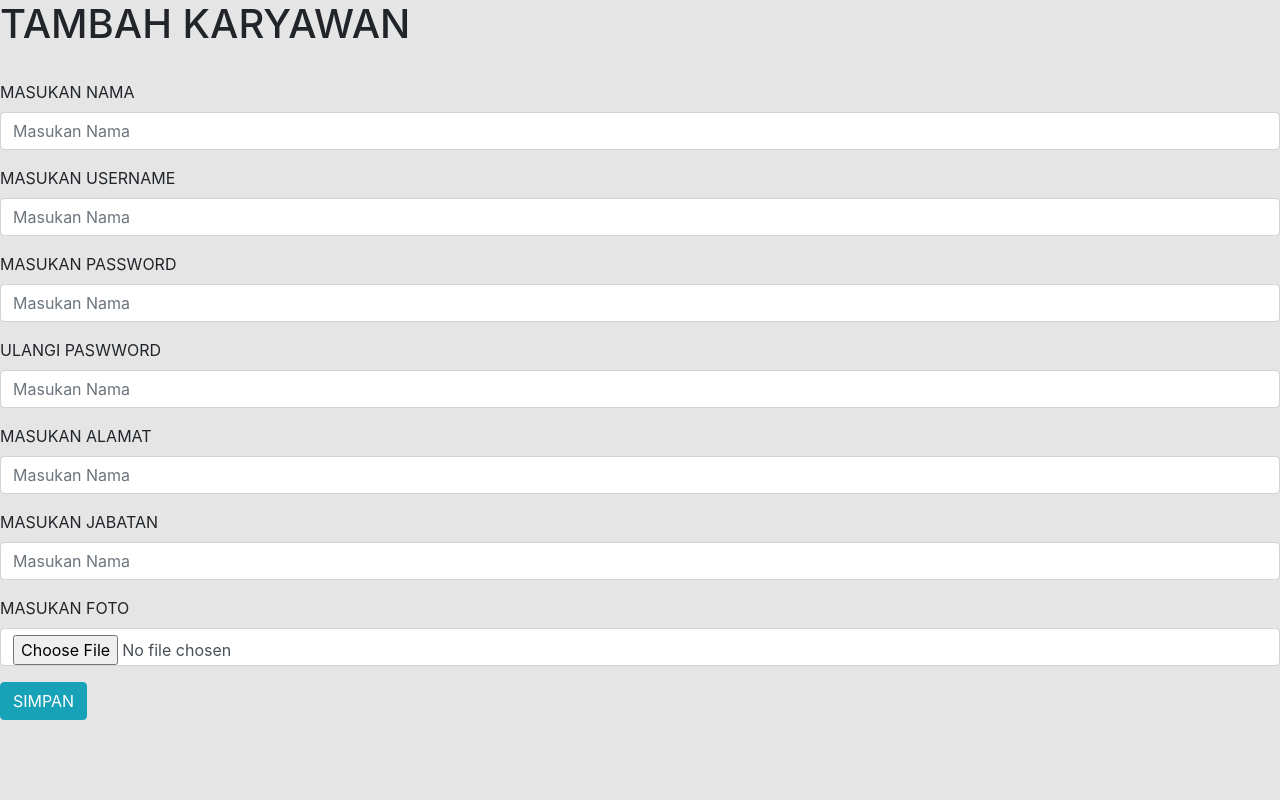
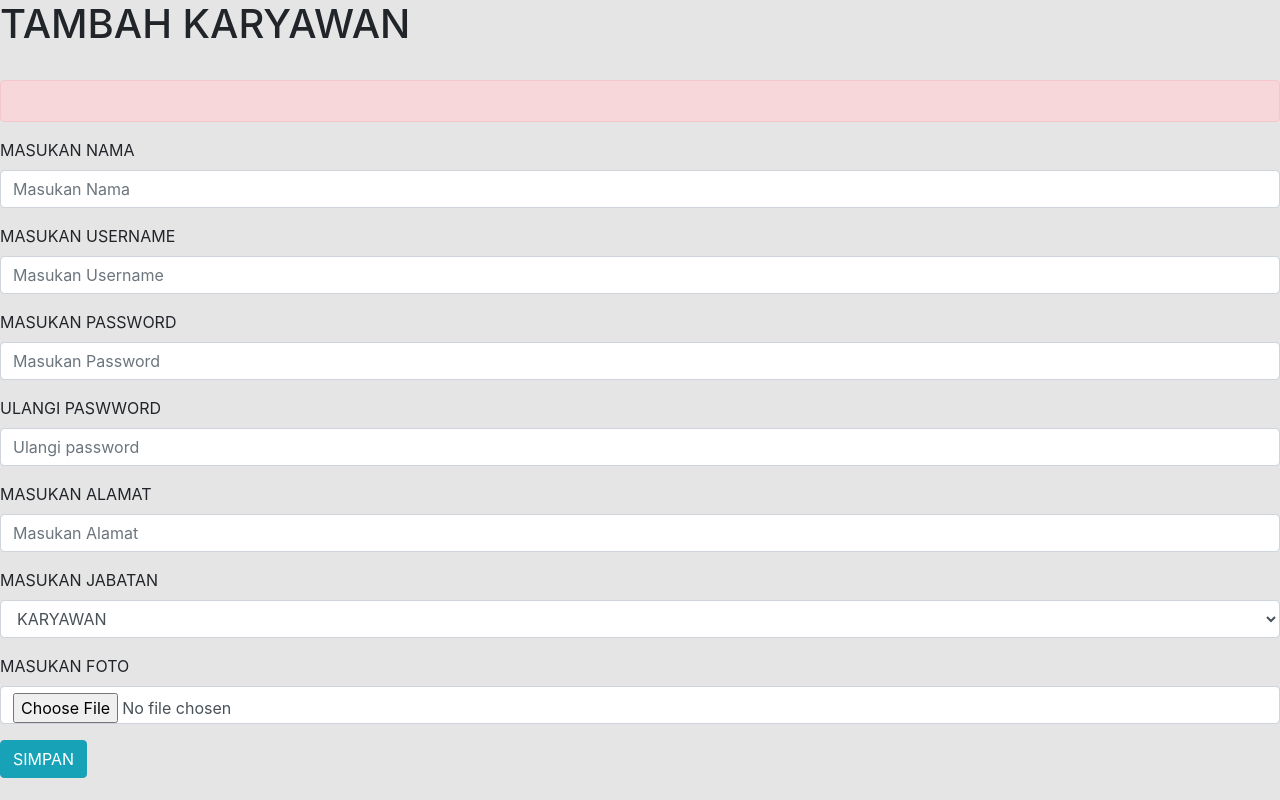
Before and after one commit to dikimeip/website-laundry-codeigniter, a PHP site: the page made by application/views/admin/tambah_karyawan.php in a window 1280 px wide. Run offline with PHP 8.4, Linux system fonts and the light colour scheme; the template is opened without the code that fills it, so the values that code supplies are empty; some libraries are stand-ins or nearby versions.

Commit message:
membuat fungsi validasi untuk melakukan tambah data karyawan

```diff
--- a/application/views/admin/tambah_karyawan.php
+++ b/application/views/admin/tambah_karyawan.php
@@ -1,29 +1,39 @@
 <h1>TAMBAH KARYAWAN</h1>
 <br>
-<form action="" method="post" enctype="multipart/form-data">
+<?php if (validation_errors()): ?>
+	<div class="alert alert-danger">
+		<p><?php echo validation_errors() ?></p>
+	</div>
+<?php endif ?>
+<form action="<?php echo base_url('AdminController/do_tambahkaryawan') ?>" method="post" enctype="multipart/form-data">
 	<div class="form-group">
 		<label>MASUKAN NAMA</label>
-		<input type="text" name="nama" placeholder="Masukan Nama" class="form-control">
+		<input type="text" name="nama" placeholder="Masukan Nama" class="form-control" value="<?php echo set_value('nama') ?>">
 	</div>
 	<div class="form-group">
 		<label>MASUKAN USERNAME</label>
-		<input type="text" name="uname" placeholder="Masukan Nama" class="form-control">
+		<input type="text" name="uname" placeholder="Masukan Username" class="form-control" value="<?php echo set_value('uname') ?>">
 	</div>
 	<div class="form-group">
 		<label>MASUKAN PASSWORD</label>
-		<input type="text" name="pswd1" placeholder="Masukan Nama" class="form-control">
+		<input type="password" name="pswd1" placeholder="Masukan Password" class="form-control">
 	</div>
 	<div class="form-group">
 		<label>ULANGI PASWWORD</label>
-		<input type="text" name="pswd2" placeholder="Masukan Nama" class="form-control">
+		<input type="password" name="pswd2" placeholder="Ulangi password" class="form-control">
 	</div>
 	<div class="form-group">
 		<label>MASUKAN ALAMAT</label>
-		<input type="text" name="alamat" placeholder="Masukan Nama" class="form-control">
+		<input type="text" name="alamat" placeholder="Masukan Alamat" class="form-control" value="<?php echo set_value('alamat') ?>">
 	</div>
 	<div class="form-group">
 		<label>MASUKAN JABATAN</label>
-		<input type="text" name="jabatan" placeholder="Masukan Nama" class="form-control">
+		<select name="jabatan" class="form-control">
+			<option>KARYAWAN</option>
+			<option>ADMIN</option>
+			<option>KEPALA BAGIAN</option>
+			<option>KEPALA CABANG</option>
+		</select>
 	</div>
 	<div class="form-group">
 		<label>MASUKAN FOTO</label>
```
Also changed, not shown: application/controllers/AdminController.php (+18 -0 lines).
